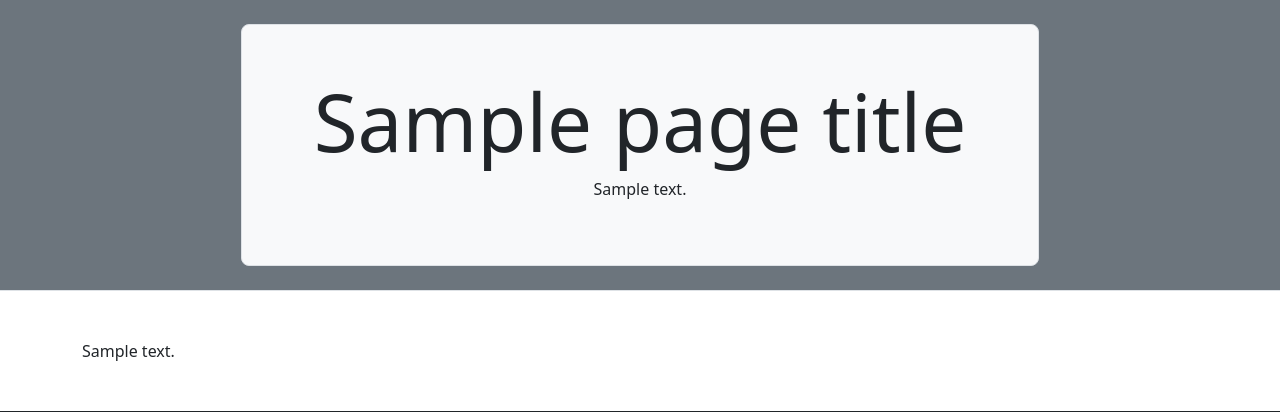
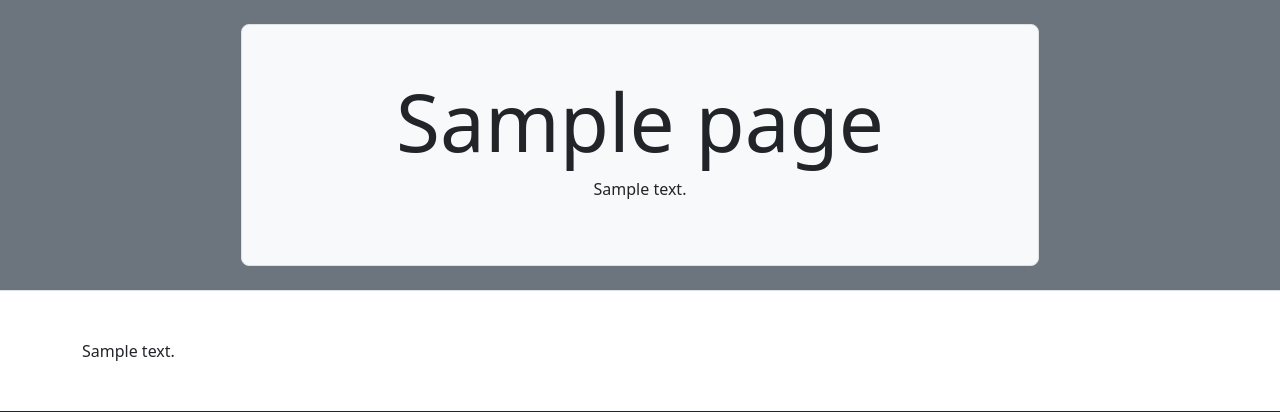
Before and after one commit to HilalKocak/PageTodoApp, a Django app: template page/templates/page/page_detail.html in a window 1280 px wide. Shown: the part 537-949 px from the top of the page. Run offline with Django 4.2, Linux system fonts and the light colour scheme; the template is opened without the code that fills it: most values are stand-ins (such as "Sample title", 1, 10 or a date in 2020).

Commit message:
adding page via web

```diff
--- a/config/settings.py
+++ b/config/settings.py
@@ -79,6 +79,7 @@ TEMPLATES = [
                 "django.contrib.auth.context_processors.auth",
                 "django.contrib.messages.context_processors.messages",
                 "config.global_context_processors.global_todo_categories_context",
+                "config.global_context_processors.global_page_context",
             ],
         },
     },
--- a/config/urls.py
+++ b/config/urls.py
@@ -29,4 +29,8 @@ urlpatterns = [
 
     path("admin/", admin.site.urls),
 
+    #PAGE
+    path('page/', include('page.urls', namespace='page')),
+
+
 ]
--- a/page/templates/page/page_detail.html
+++ b/page/templates/page/page_detail.html
@@ -1,5 +1,5 @@
 {% extends 'core/base.html'%}
-{% block title %}{{page_title}}{% endblock title %}
+{% block title %}{{ page.title }}{% endblock title %}
 
 
      {%block container-fluid%}
@@ -10,14 +10,14 @@
             </div>
         </div>
 
-        {% include 'page/components/hero_components.html' with hero_title=page_title %}
+        {% include 'page/components/hero_components.html' with hero_title=page.title %}
 
 
      {%endblock container-fluid%}
 
 {%block container%}
 
-   {{ detail|safe }}
+   {{ page.content }}
 
 
 {%endblock container%}
--- a/templates/core/navbar.html
+++ b/templates/core/navbar.html
@@ -23,6 +23,13 @@
               {% endfor %}
             </ul>
           </li>
+          {% for page in global_pages %}
+          <li class="nav-item">
+            <a class="nav-link" aria-current="page" href="{{ page.get_absolute_url }}">{{ page.title }}</a>
+          </li>
+          {% endfor %}
+
+
           {% if request.user.is_authenticated %}
           <li class="nav-item">
             <a class="nav-link" aria-current="page" href="{% url 'logout_view' %}">Logout</a>
```
Also changed, not shown: config/global_context_processors.py (+6 -1 lines), page/models.py (+7 -8 lines), page/urls.py (+3 -14 lines), page/views.py (+7 -15 lines).
